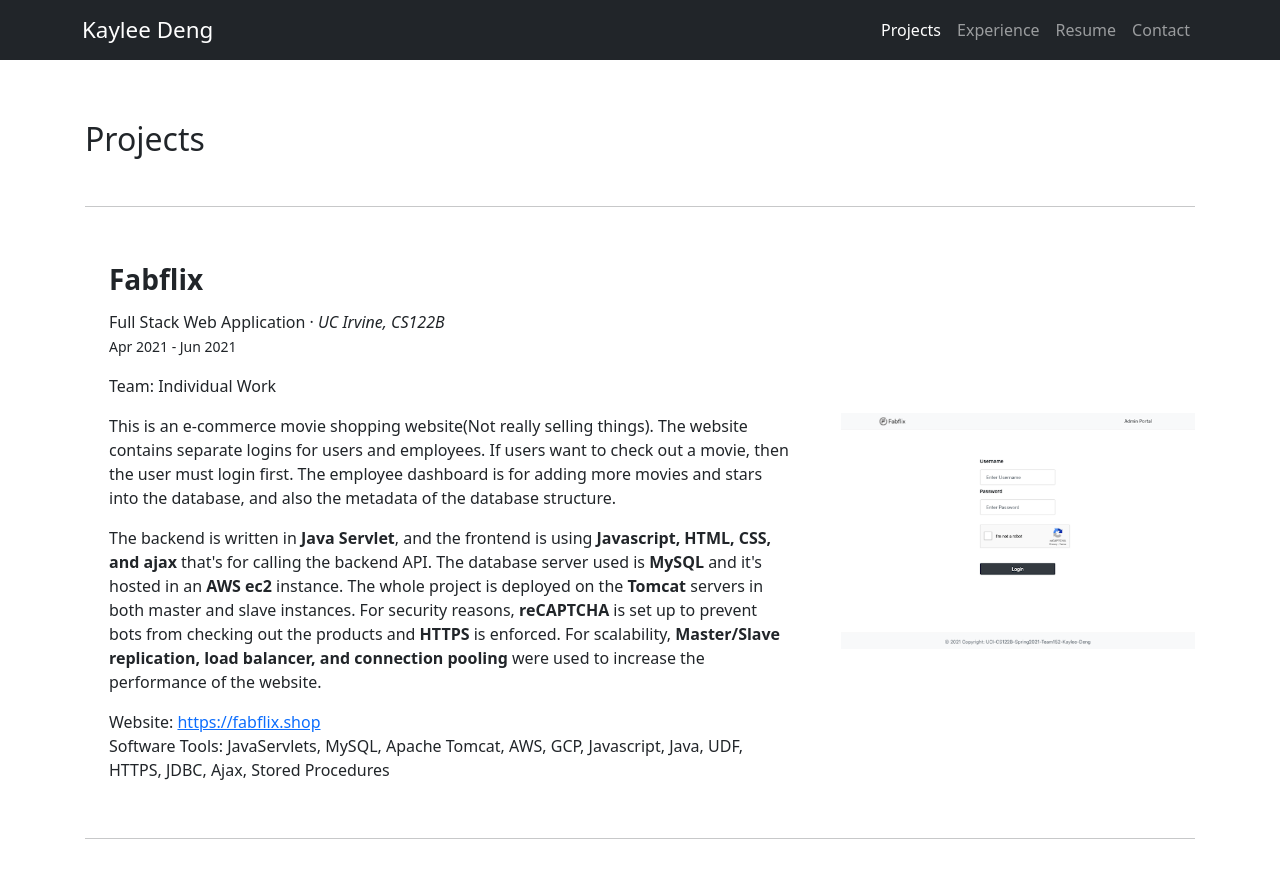
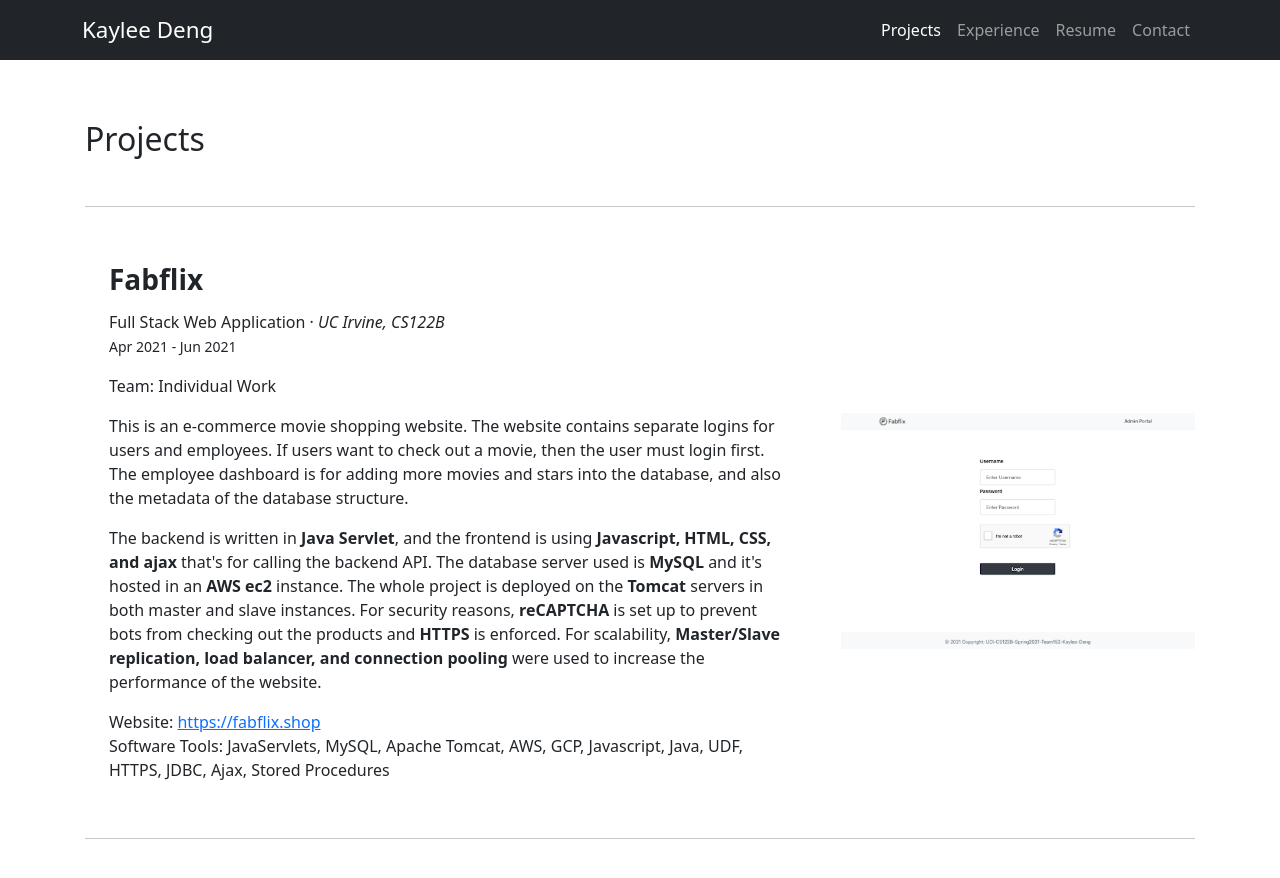
Before and after one commit to bikaylee/Portfolio, a Jekyll site: the page built from index.md, in a window 1280 px wide and 900 px high. Shown: the top 878 px of the window. Built offline with Jekyll 4.4.1, drawn with Linux system fonts in a browser that asks for light colours.

Commit message:
Update index.md

```diff
--- a/index.md
+++ b/index.md
@@ -29,7 +29,7 @@ title: Projects
                 Team: Individual Work
             </p>
             <p>
-                This is an e-commerce movie shopping website(Not really selling things). The website contains separate logins for users and employees. If users want to check out a movie, then the user must login first. The employee dashboard is for adding more movies and stars into the database, and also the metadata of the database structure.
+                This is an e-commerce movie shopping website. The website contains separate logins for users and employees. If users want to check out a movie, then the user must login first. The employee dashboard is for adding more movies and stars into the database, and also the metadata of the database structure.
             </p>
             <p>
                 The backend is written in <b>Java Servlet</b>, and the frontend is using <b>Javascript, HTML, CSS, and ajax</b> that's for calling the backend API. The database server used is <b>MySQL</b> and it's hosted in an <b>AWS ec2</b> instance. The whole project is deployed on the <b>Tomcat</b> servers in both master and slave instances. For security reasons, <b>reCAPTCHA</b> is set up to prevent bots from checking out the products and <b>HTTPS</b> is enforced. For scalability, <b>Master/Slave replication, load balancer, and connection pooling</b> were used to increase the performance of the website.
```
